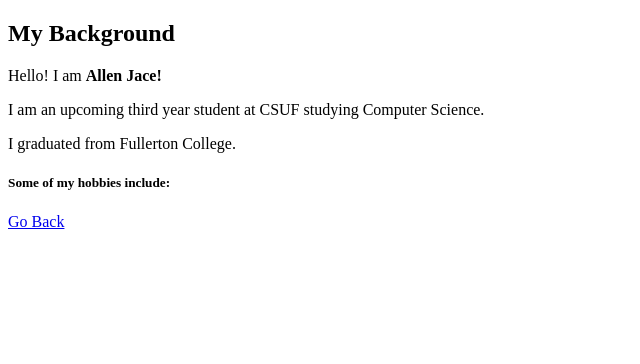
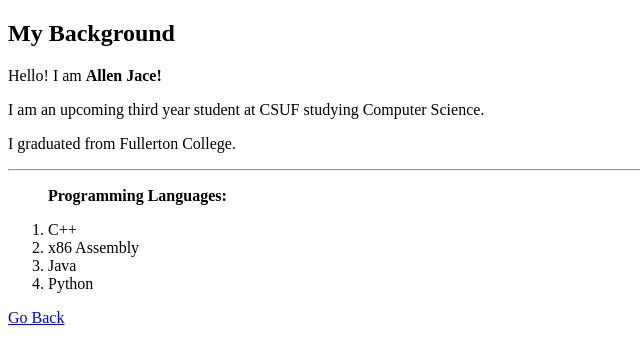
Before and after one commit to allenjace/allenjace.github.io, a plain HTML site: page background.html in a window 1280 px wide. Shown: the whole page, without its empty margins (0-640 px from the left). Drawn offline with Linux system fonts and the light colour scheme.

Commit message:
Add files via upload

```diff
--- a/background.html
+++ b/background.html
@@ -12,15 +12,32 @@
             <p>Hello! I am <b> Allen Jace!</b></p>
             <p>I am an upcoming third year student at CSUF studying Computer Science.</p>
             <p>I graduated from Fullerton College.</p>
+            <hr>
+            <ol>
+                <p><b>Programming Languages:</b></p>
+                <li>
+                <a>C++</a>
+                <ul></ul>
+                </li>
+
+                <li>
+                <a>x86 Assembly</a>
+                <ul></ul>
+                </li>
+
+                <li>
+                <a>Java</a>
+                <ul></ul>
+                </li>
+
+                <li>
+                <a>Python</a>
+                </li>
+            </ol>
 
         </p>
         </section>
 
-        <aside>
-            <h5>
-                <p>Some of my hobbies include:</p>
-            </h5>
-        </aside>
         <a href="index.html">Go Back</a>
 </body>
 </html>
--- a/style.css
+++ b/style.css
@@ -1,3 +1,12 @@
-ion-icon{
-    font-size: 64px;
+ol{
+    counter-reset: item;
 }
+
+li{
+    display: block;
+}
+
+li:before {
+    content:counters(item, ".")" ";
+    counter-increment: item;
+}
```
Also changed, not shown: index.html (+13 -2 lines), other.html (+9 -0 lines).
